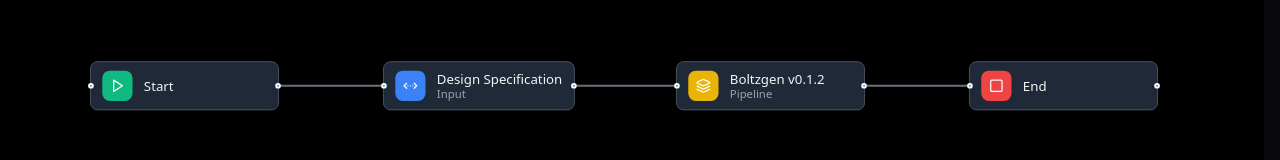
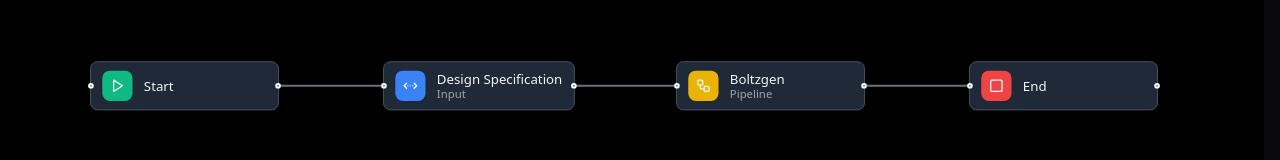
Before and after one commit to andxeg/evolved_sprint_hackathon_2025, a Next.js app in the folder ui/: page /new in a window 1280 px wide. Shown: the part 318-478 px from the top of the page. Built offline with nearby package versions, Linux system fonts and the light colour scheme.

Commit message:
Update spacing

```diff
--- a/ui/src/app/(authenticated)/components/ModelNode.tsx
+++ b/ui/src/app/(authenticated)/components/ModelNode.tsx
@@ -7,7 +7,6 @@
   Cpu,
   Database,
   Dna,
-  Layers,
   Microchip,
   Microscope,
   Play,
@@ -15,6 +14,7 @@
   Split,
   Square,
   Target,
+  Workflow,
   Zap} from 'lucide-react'
 import React from 'react'
 
@@ -51,7 +51,7 @@
     } else if (nodeType === 'process') {
       return <Braces className="w-4 h-4" />
     } else if (nodeType === 'pipeline') {
-      return <Layers className="w-4 h-4" />
+      return <Workflow className="w-4 h-4" />
     } else if (nodeType === 'start') {
       return <Play className="w-4 h-4" />
     } else if (nodeType === 'end') {
--- a/ui/src/app/(authenticated)/data/diagramData.json
+++ b/ui/src/app/(authenticated)/data/diagramData.json
@@ -15,7 +15,7 @@
       "type": "pipeline",
       "position": { "x": 400, "y": 150 },
       "data": {
-        "label": "Boltzgen v0.1.2",
+        "label": "Boltzgen",
         "type": "pipeline",
         "pipelineType": "boltzgen",
         "description": "Boltzgen pipeline with multiple processing steps",
--- a/ui/src/app/(authenticated)/new/page.tsx
+++ b/ui/src/app/(authenticated)/new/page.tsx
@@ -1228,7 +1228,7 @@
                 className="h-10 text-sm md:text-base w-64"
               />
               <Select value={gpuType} onValueChange={setGpuType}>
-                <SelectTrigger className="h-10 text-sm md:text-base w-64">
+                <SelectTrigger className="h-10 text-sm md:text-base w-40">
                   <SelectValue placeholder="GPU type" />
                 </SelectTrigger>
                 <SelectContent>
```
